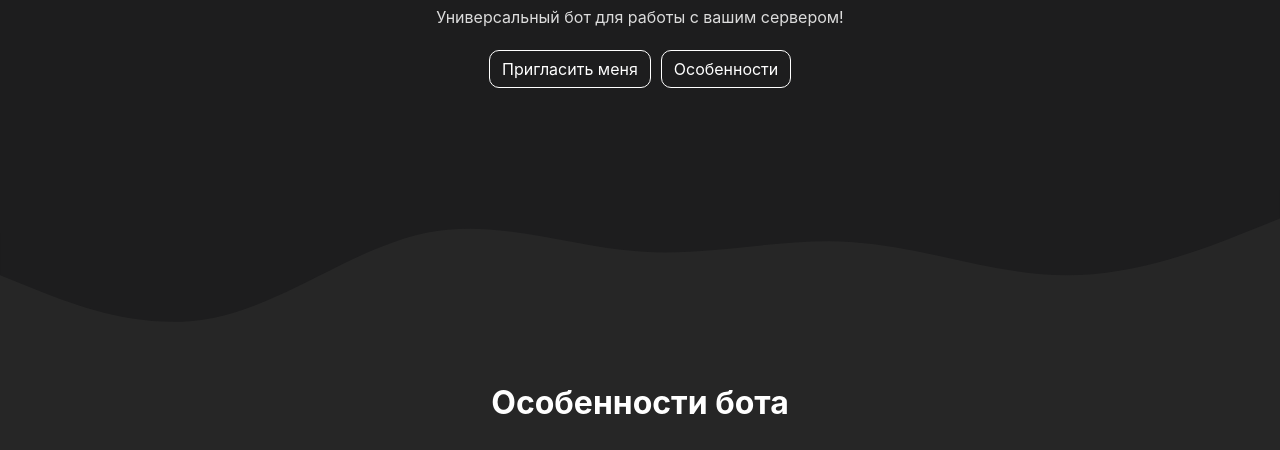
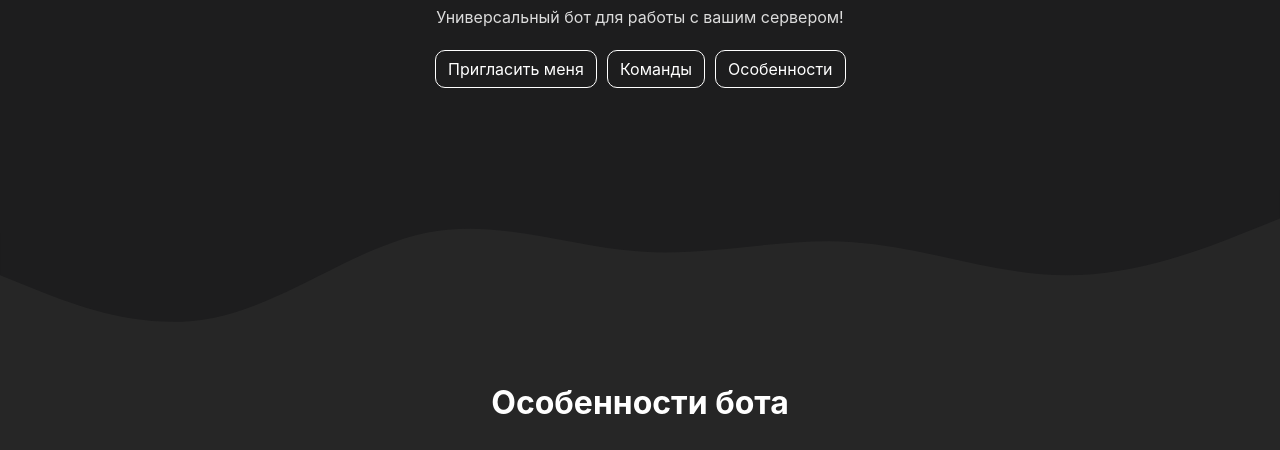
Before and after one commit to leafydiscord/leafydiscord.github.io, a plain HTML site: page index.html in a window 1280 px wide. Shown: the part 350-800 px from the top of the page. Drawn offline with nearby package versions, Linux system fonts and the light colour scheme; files whose address does not match are found by name.

Commit message:
Update index.html

```diff
--- a/index.html
+++ b/index.html
@@ -5,7 +5,7 @@
     <meta charset="utf-8">
     <meta name="viewport" content="width=device-width, initial-scale=1.0, shrink-to-fit=no">
     <title>Главная</title>
-    <meta name="description" content="Привет :)">
+    <meta name="description" content="Этот сайт предназначен боту Лифи!">
     <meta name="theme-color" content="#ffffff">
     <link rel="icon" type="image/png" sizes="300x250" href="https://cdn.discordapp.com/avatars/919209684479643688/602fad4c6fc131ff7825d50d2265cff3.png?size=1024">
     <link rel="stylesheet" href="assets/bootstrap/css/bootstrap.min.css">
@@ -44,6 +44,7 @@
         <h1 class="d-xl-flex justify-content-xl-start" style="color: var(--text-color);">Leafy</h1>
         <p style="color: var(--secondary-text-color);">Универсальный бот для работы с вашим сервером!</p>
         <div class="tada animated"><div role="group" class="btn-group">    <a href="https://discord.com/api/oauth2/authorize?client_id=919209684479643688&permissions=8&scope=applications.commands%20bot" class="btn btn-primary shadow-none" type="button" style="margin: 5px;background-color: var(--button-color);border-color: var(--main-color);border-radius: 10px;">Пригласить меня</a>
+	<div class="tada animated"><div role="group" class="btn-group">    <a href="/cmd.html" class="btn btn-primary shadow-none" type="button" style="margin: 5px;background-color: var(--button-color);border-color: var(--main-color);border-radius: 10px;">Команды</a>
 
 	<a class="btn btn-primary smoothScroll shadow-none" role="button" style="margin: 5px;background-color: var(--button-color);border-color: var(--main-color);border-radius: 10px;"
         href="#feature">Особенности</a></div></div>
```
